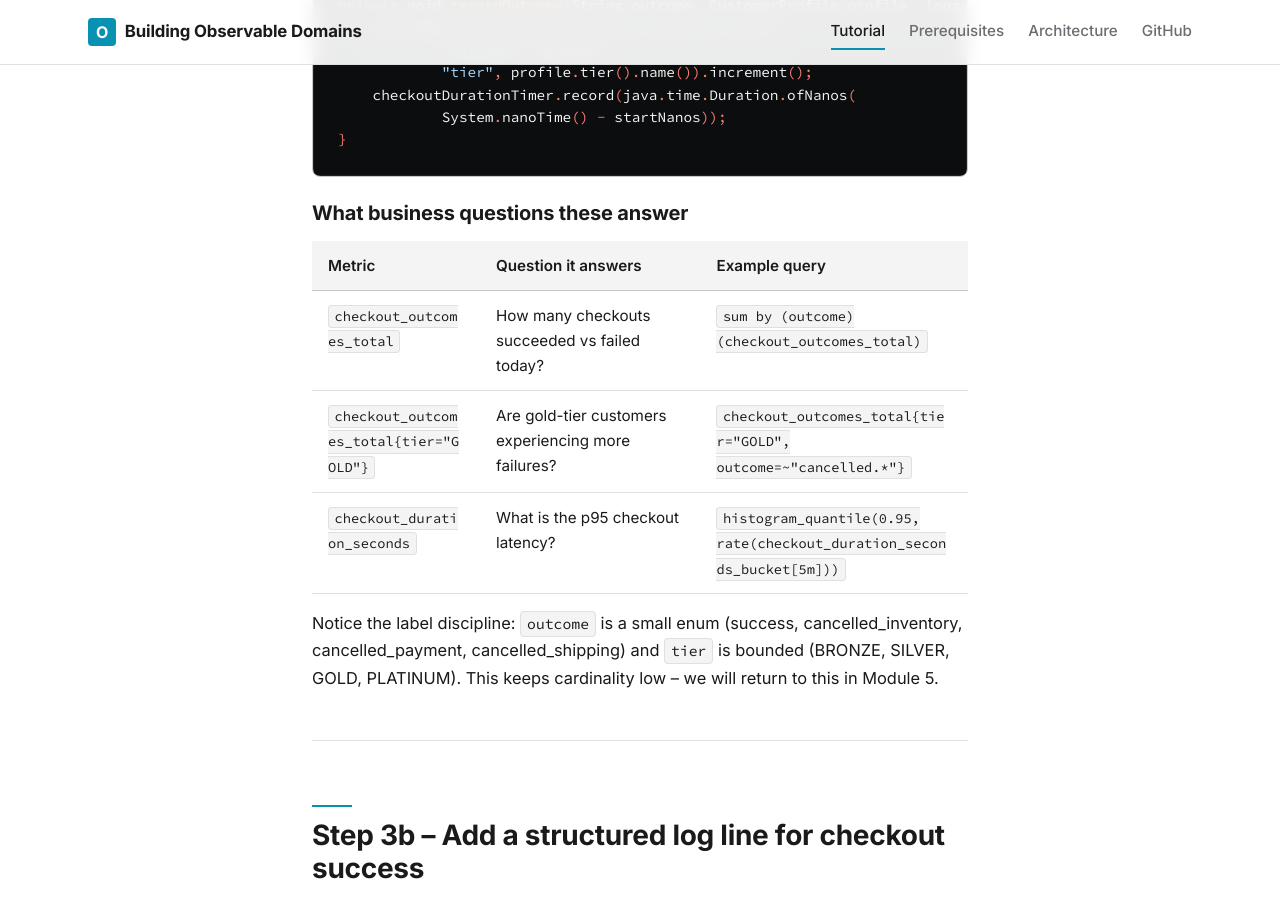
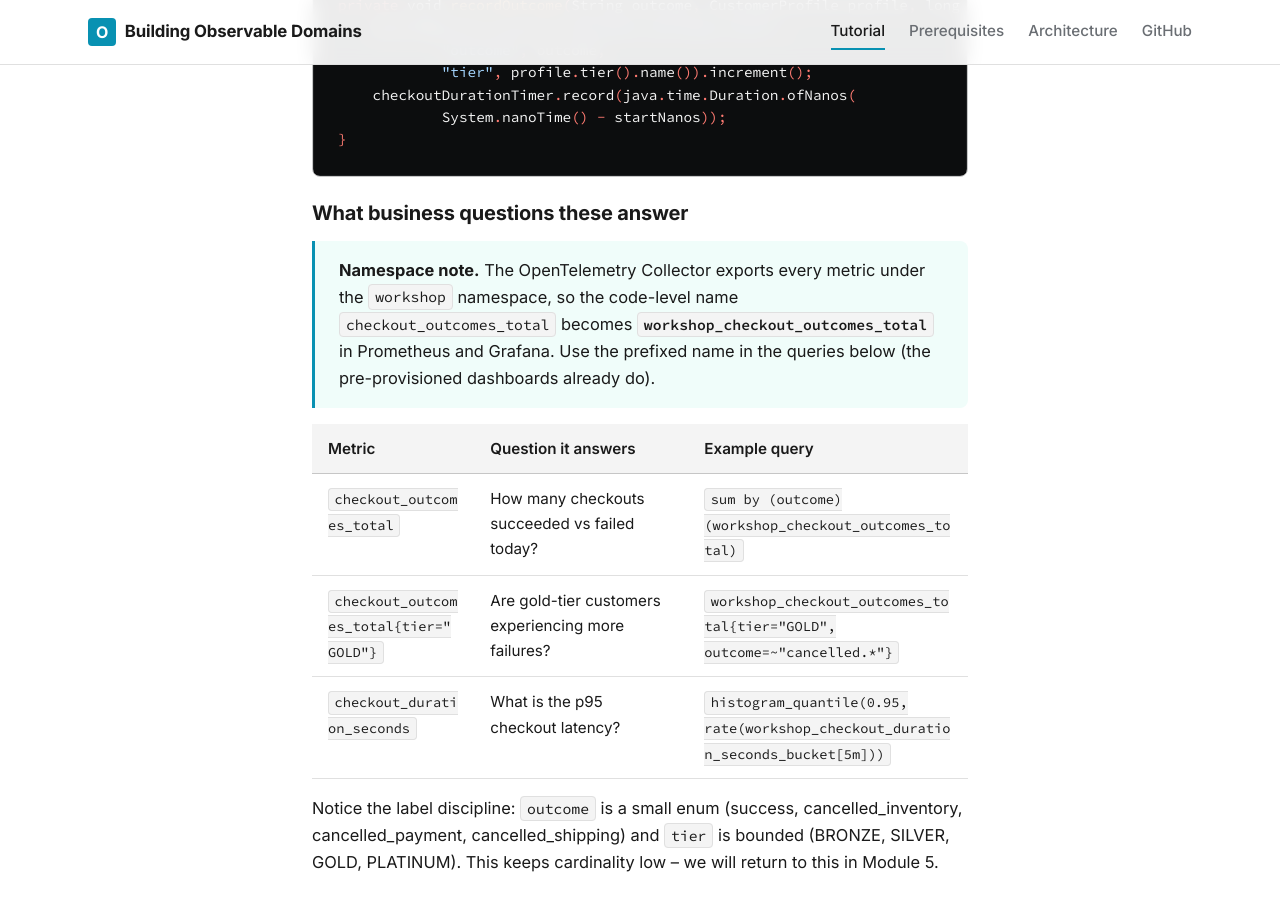
Before and after one commit to patterncatalyst/domain-driven-design-observability-workshop, a Jekyll site: the page built from _docs/03-structured-observability.md, in a window 1280 px wide and 900 px high, scrolled down 4520 px. Built offline with Jekyll 4.4.1, drawn with Linux system fonts in a browser that asks for light colours; some of the changed text lies outside the part shown.

Commit message:
docs: sync code callouts with the site and fix snippet drift
Add the site's orienting callouts to the real code (domain-named-span markers in all three payment use cases; Module 3a/3b/3c and ACL phase comments in C#). Fix drifted snippets (Quarkus ACL .Item/2-arg DTO, Python Order datetime/IllegalStateError, C# customerId.Value), the ship_ ID prefix, workshop_ metric namespace in PromQL and newman, restart->up --build for code edits, and the Module 5 config comment.

````diff
--- a/_docs/03-structured-observability.md
+++ b/_docs/03-structured-observability.md
@@ -79,6 +79,8 @@ with DomainContext(
 ```csharp
 // OrderService/Application/CheckoutSaga.cs
 
+// Module 3a: populate the logging scope with domain identifiers for the
+// duration of the saga. All log lines in this scope carry these.
 using var domainContext = new DomainContext(
     _logger,
     OrderContextKey.OrderId.Of(orderId.Value),
@@ -252,12 +254,13 @@ def _record_outcome(self, outcome: str, profile: CustomerProfile, start_time: fl
 ```csharp
 // OrderService/Application/CheckoutSaga.cs
 
+// Module 3c: business metrics - per-outcome, per-tier counter and timer.
 private static readonly Counter<long> OutcomeCounter =
     Meter.CreateCounter<long>("checkout_outcomes_total");
 private static readonly Histogram<double> DurationHistogram =
     Meter.CreateHistogram<double>("checkout_duration_seconds", "s");
 
-// Recording an outcome:
+// Module 3c: record the counter and timer for each checkout outcome.
 private void RecordOutcome(string outcome, string tier, long startTime)
 {
     var elapsed = Stopwatch.GetElapsedTime(startTime);
@@ -272,11 +275,16 @@ private void RecordOutcome(string outcome, string tier, long startTime)
 
 ### What business questions these answer
 
+> **Namespace note.** The OpenTelemetry Collector exports every metric under the
+> `workshop` namespace, so the code-level name `checkout_outcomes_total` becomes
+> **`workshop_checkout_outcomes_total`** in Prometheus and Grafana. Use the
+> prefixed name in the queries below (the pre-provisioned dashboards already do).
+
 | Metric | Question it answers | Example query |
 |---|---|---|
-| `checkout_outcomes_total` | How many checkouts succeeded vs failed today? | `sum by (outcome) (checkout_outcomes_total)` |
-| `checkout_outcomes_total{tier="GOLD"}` | Are gold-tier customers experiencing more failures? | `checkout_outcomes_total{tier="GOLD", outcome=~"cancelled.*"}` |
-| `checkout_duration_seconds` | What is the p95 checkout latency? | `histogram_quantile(0.95, rate(checkout_duration_seconds_bucket[5m]))` |
+| `checkout_outcomes_total` | How many checkouts succeeded vs failed today? | `sum by (outcome) (workshop_checkout_outcomes_total)` |
+| `checkout_outcomes_total{tier="GOLD"}` | Are gold-tier customers experiencing more failures? | `workshop_checkout_outcomes_total{tier="GOLD", outcome=~"cancelled.*"}` |
+| `checkout_duration_seconds` | What is the p95 checkout latency? | `histogram_quantile(0.95, rate(workshop_checkout_duration_seconds_bucket[5m]))` |
 
 Notice the label discipline: `outcome` is a small enum (success, cancelled_inventory, cancelled_payment, cancelled_shipping) and `tier` is bounded (BRONZE, SILVER, GOLD, PLATINUM). This keeps cardinality low -- we will return to this in Module 5.
 
@@ -317,10 +325,11 @@ _logger.LogInformation("Checkout confirmed: reservation={ReservationId} authoriz
     reservationId, authorizationId, shipmentId);
 ```
 
-**Save and restart:**
+**Save, then rebuild and restart the service** so the container picks up your
+change (`--build` is required -- a plain `restart` would reuse the old image):
 
 ```bash
-docker compose restart order-service
+docker compose up --build -d order-service
 ```
 
 **Verify:** Run a checkout, then query Loki in Grafana Explore:
--- a/infrastructure/otel-collector/config.yaml
+++ b/infrastructure/otel-collector/config.yaml
@@ -109,7 +109,7 @@ service:
     traces:
       receivers: [otlp]
       processors: [memory_limiter, resource, batch]
-      # In Module 6, swap the line above for:
+      # In Module 5, swap the line above for:
       # processors: [memory_limiter, resource, tail_sampling, batch]
       exporters: [otlp/tempo]
 
````
Also changed, not shown: other parts of _docs/03-structured-observability.md (+5 -5 lines), _docs/01-domain-landscape.md (+8 -6 lines), _docs/02-domain-events-spans.md (+8 -5 lines), _docs/04-cross-context-debugging.md (+7 -1 lines), tests/collections/03-domain-events-validation.json (+2 -2 lines), 5 other files.
